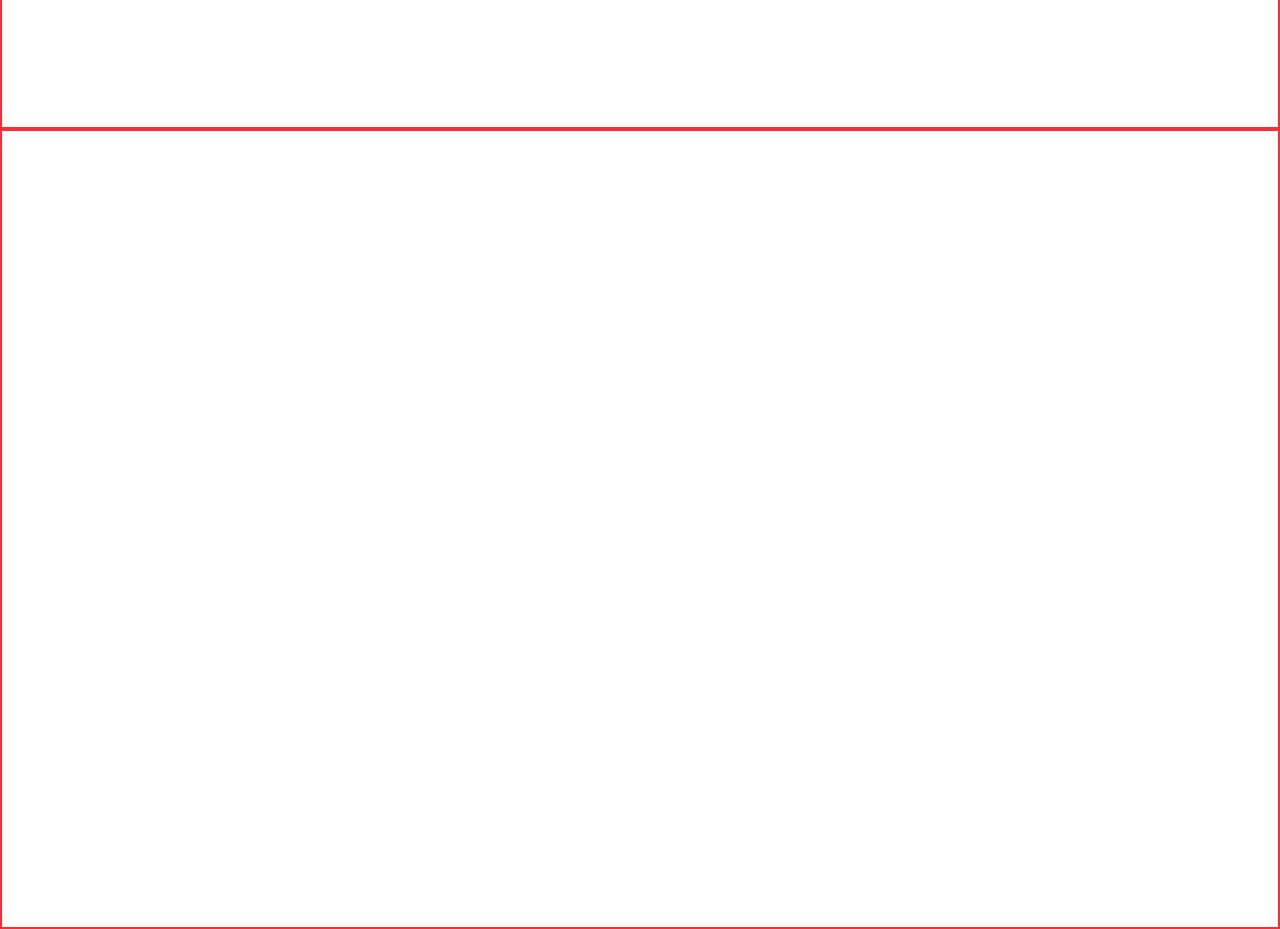
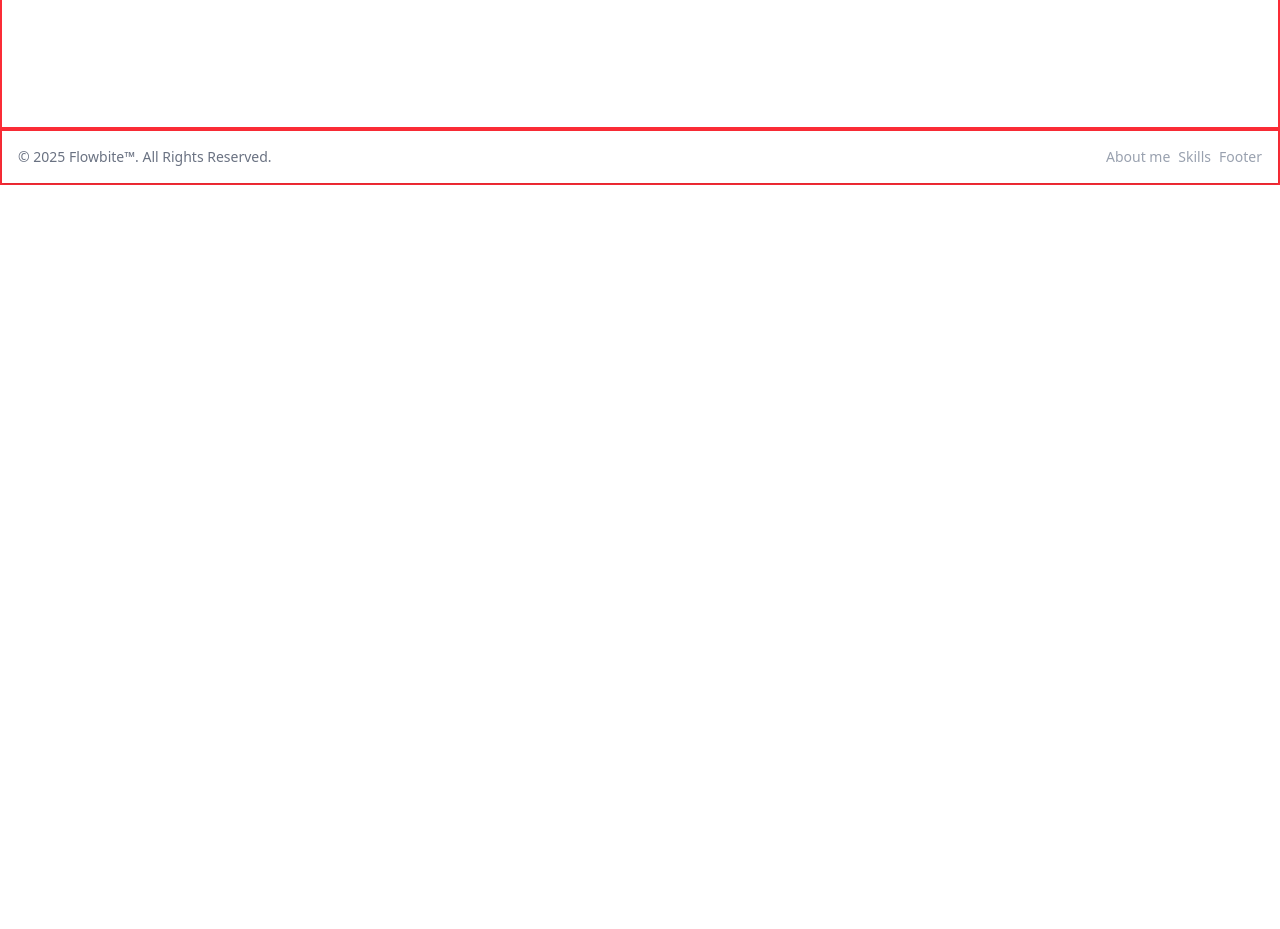
Before and after one commit to andretdev/react-portifolio, a React (Vite) app: page / in a window 1280 px wide. Shown: the part 1540-2469 px from the top of the page. After the commit the page ends 1725 px from the top, so only its background shows below. Built offline with nearby package versions, Linux system fonts and the light colour scheme.

Commit message:
Added a prebuilt footer component from internet

```diff
--- a/src/pages/Footer.jsx
+++ b/src/pages/Footer.jsx
@@ -1,11 +1,36 @@
-function Footer (){
+import sections from "../section";
 
-    return (
-       <section id="footer" className="w-full flex xl:flex-row flex-col min-h-screen border-red-500 border-2 p-2">
-
-
-
-        </section>   )
+function Footer() {
+  return (
+    <section
+      id="footer"
+      className="flex w-full border-2 border-red-500 xl:flex-row"
+    >
+      <footer class="w-full bg-white shadow-sm">
+        <div class="mx-auto w-full max-w-screen-xl p-4 md:flex md:items-center md:justify-between">
+          <span class="text-sm text-gray-500 sm:text-center dark:text-gray-400">
+            © 2025{" "}
+            <a href="https://flowbite.com/" class="hover:underline">
+              Flowbite™
+            </a>
+            . All Rights Reserved.
+          </span>
+          <ul class="mt-3 flex flex-wrap items-center gap-2 text-sm text-gray-500 sm:mt-0 dark:text-gray-400">
+            {sections.map((section) => (
+              <li key={section.id}>
+                <a
+                  href={`#${section.id}`}
+                  className="text-slate-blue-500 text-sm text-gray-400 hover:text-blue-400"
+                >
+                  {section.title}
+                </a>
+              </li>
+            ))}
+          </ul>
+        </div>
+      </footer>
+    </section>
+  );
 }
 
 export default Footer;
```
